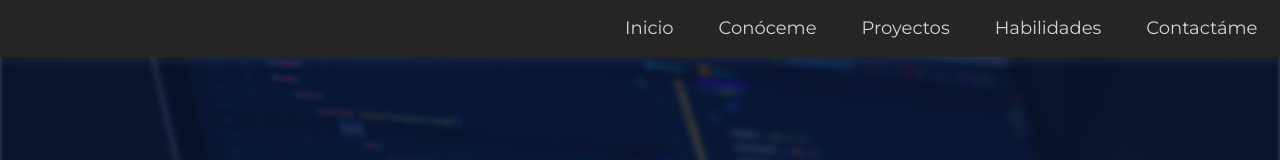
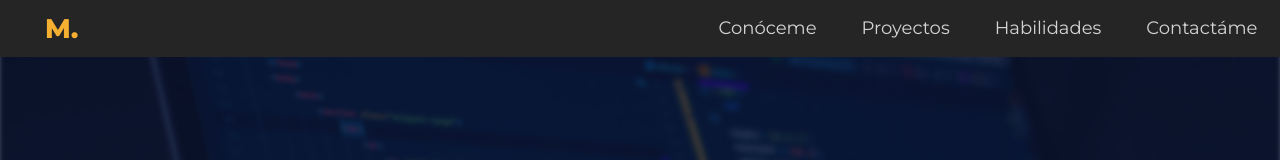
Before and after one commit to marioconti/portfolio-2022-marioConti, a React (Create React App) app: page / in a window 1280 px wide. Shown: the top 160 px of the page. Built offline with nearby package versions, Linux system fonts and the light colour scheme.

Commit message:
se agrega cambios para deploy en netlify

```diff
--- a/src/footer/footer.jsx
+++ b/src/footer/footer.jsx
@@ -1,3 +1,4 @@
+/* eslint-disable react/jsx-no-target-blank */
 import React from "react";
 import "./footer.css";
 import "./footer-queries.css";
--- a/src/header/header.css
+++ b/src/header/header.css
@@ -2,7 +2,6 @@
 .section-header {
   align-items: center;
   background-color: #252525;
-  box-shadow: 0 6px 10px 0 rgba(146, 146, 146, 0.116);
   display: flex;
   font-family: "Montserrat", sans-serif;
   font-weight: regular;
@@ -25,6 +24,20 @@
 }
 /* ========================================= */
 /* LOGO */
+
+.logo {
+  color: #f5af31;
+  font-family: "Montserrat", sans-serif;
+  font-weight: 800;
+  font-size: 1.5em;
+  line-height: 1em;
+  margin-left: 3rem;
+  text-decoration: none;
+}
+
+.logo:hover {
+  filter: drop-shadow(0px 0px 7px #5e5e5e);
+}
 
 /* ========================================= */
 /* SECTIONS */
--- a/src/header/header.jsx
+++ b/src/header/header.jsx
@@ -1,3 +1,4 @@
+/* eslint-disable jsx-a11y/anchor-is-valid */
 import React, { useState } from "react";
 import "./header.css";
 import "./header-queries.css";
@@ -22,22 +23,21 @@ export const Header = () => {
   window.addEventListener("scroll", fixNav);
   return (
     <>
-      <div className={`section-header ${navClass}`}>
-        <a href="#" className={`logo ${navClassB}`}></a>
+      <div id="header" className={`section-header ${navClass}`}>
+        <a href="#header" className={`logo ${navClassB}`}>
+          M.
+        </a>
         <div className={`nav-sections ${navClassB}`}>
-          <a href="#" className={`link-section ${navClassB}`}>
-            Inicio
-          </a>
-          <a href="../#conoceme" className={`link-section ${navClassB}`}>
+          <a href="#conoceme" className={`link-section ${navClassB}`}>
             Conóceme
           </a>
-          <a href="../#proyectos" className={`link-section ${navClassB}`}>
+          <a href="#proyectos" className={`link-section ${navClassB}`}>
             Proyectos
           </a>
-          <a href="../#habilidades" className={`link-section ${navClassB}`}>
+          <a href="#habilidades" className={`link-section ${navClassB}`}>
             Habilidades
           </a>
-          <a href="../#contacto" className={`link-section ${navClassB}`}>
+          <a href="#contacto" className={`link-section ${navClassB}`}>
             Contactáme
           </a>
         </div>
--- a/src/main/Conoceme/conoceme.jsx
+++ b/src/main/Conoceme/conoceme.jsx
@@ -22,14 +22,14 @@ export const Conoceme = () => {
               <a
                 id="conoceme"
                 className="boton-link bg-btn-1"
-                href="../#conoceme"
+                href="conoceme"
               >
                 Conóceme
               </a>
               <a
                 id="contactame"
                 className="boton-link bg-btn-2 btn-text"
-                href="../#contacto"
+                href="#contacto"
               >
                 Contáctame
               </a>
```
